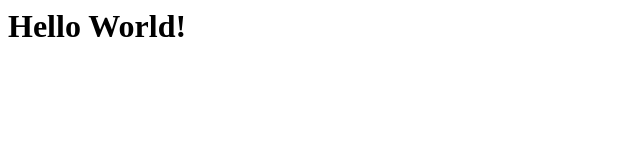
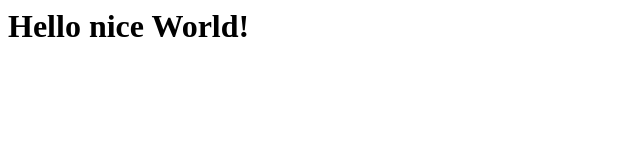
Before and after one commit to lwr13/lwr13.github.io, a plain HTML site: page index.html in a window 1280 px wide. Shown: the whole page, without its empty margins (0-640 px from the left). Drawn offline with Linux system fonts and the light colour scheme.

Commit message:
the world is nice

```diff
--- a/index.html
+++ b/index.html
@@ -1 +1 @@
-<h1>Hello World!</h1>
+<h1>Hello nice World!</h1>
```
